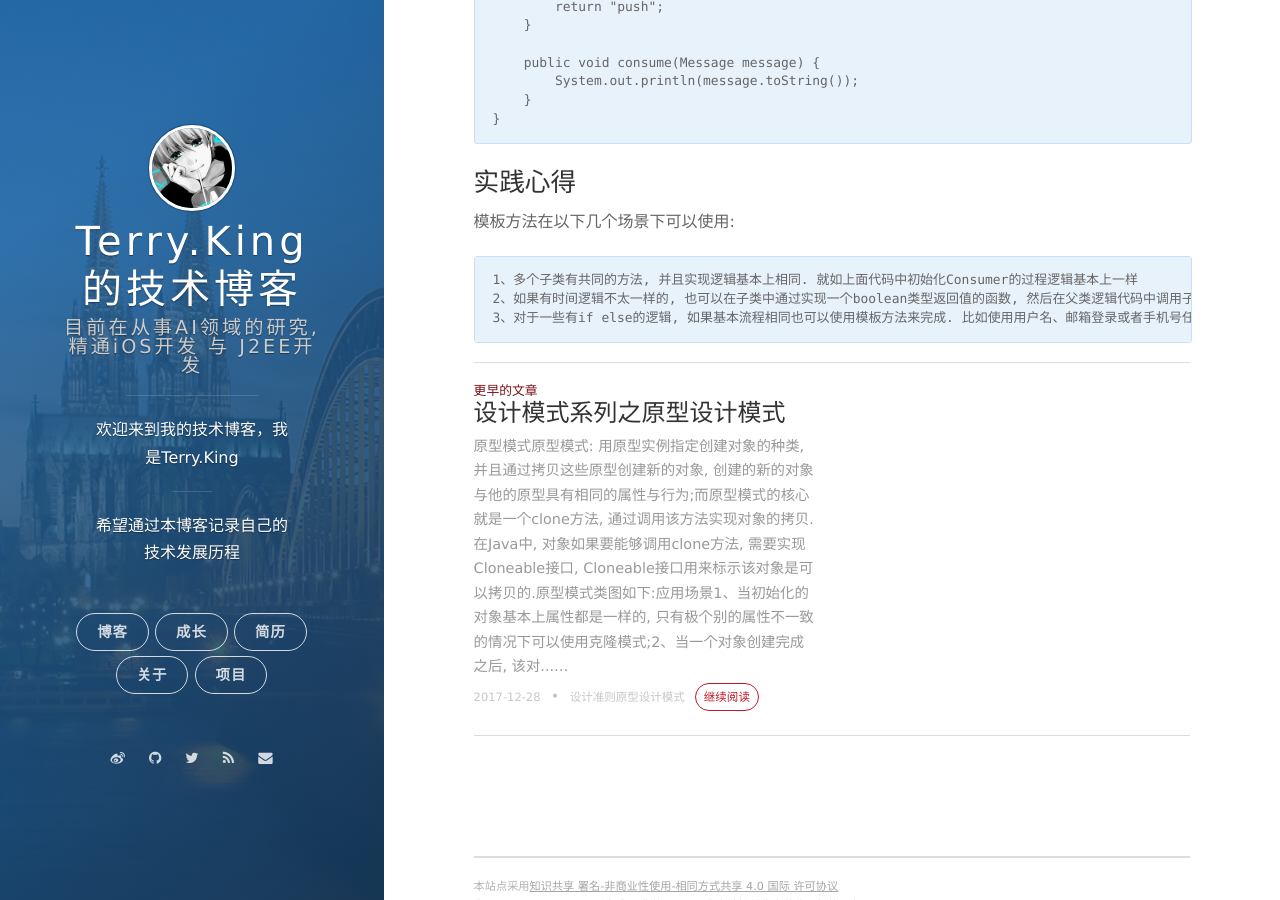
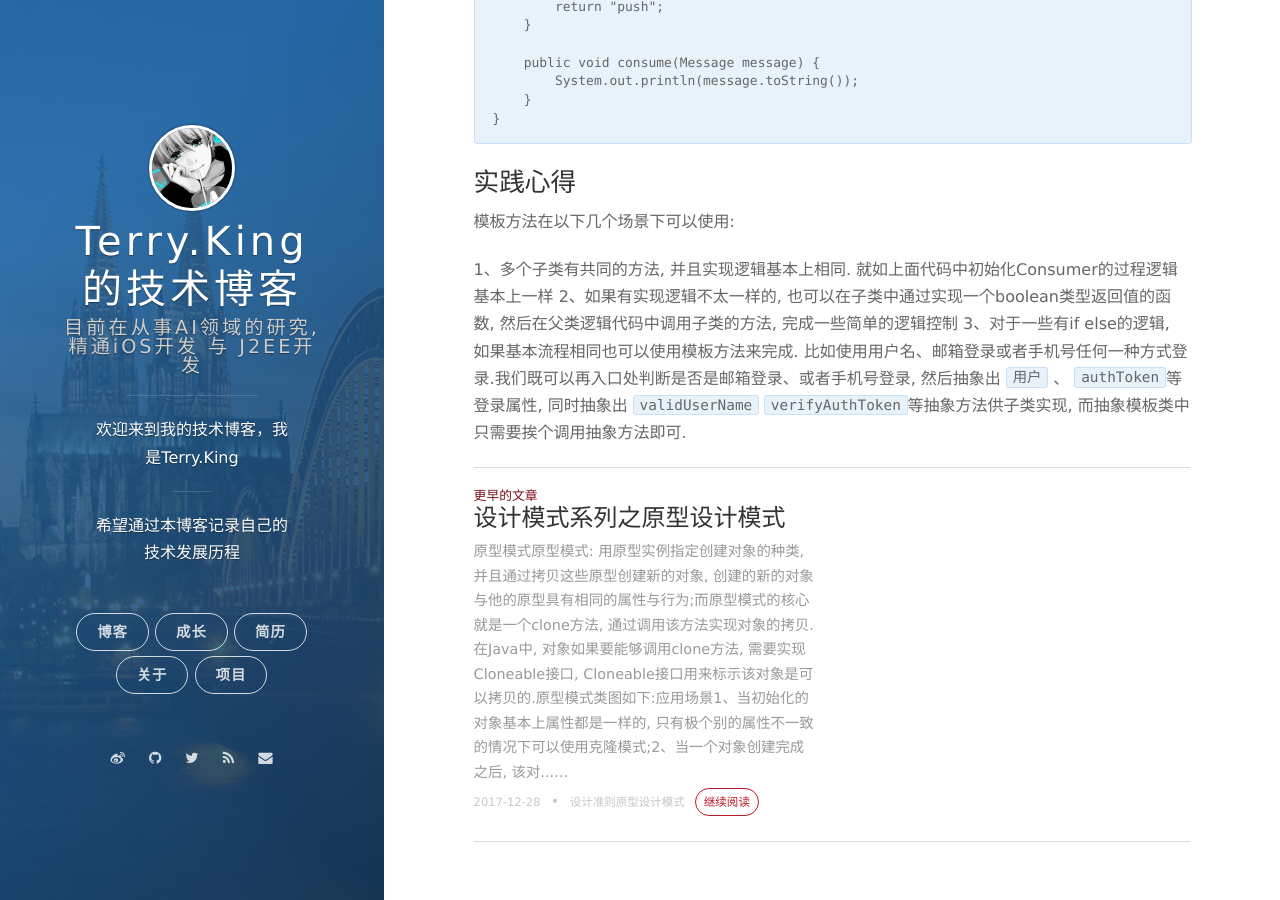
Before and after one commit to terryKing1992/terryKing1992.github.io, a Jekyll site: the page built from _posts/2017-12-28-design-pattern-tutorial-template.md, in a window 1280 px wide and 900 px high, scrolled down 2191 px. Built offline with Jekyll 4.4.1, drawn with Linux system fonts in a browser that asks for light colours; nearby versions of some CDN libraries; comment, search, counter and statistics services are not loaded.

Commit message:
修改博文格式

````diff
--- a/_posts/2017-12-28-design-pattern-tutorial-template.md
+++ b/_posts/2017-12-28-design-pattern-tutorial-template.md
@@ -93,6 +93,6 @@ ConcreteProductB: 功能同 ConcreteProductA
 
 模板方法在以下几个场景下可以使用:
 
-    1、多个子类有共同的方法, 并且实现逻辑基本上相同. 就如上面代码中初始化Consumer的过程逻辑基本上一样
-    2、如果有时间逻辑不太一样的, 也可以在子类中通过实现一个boolean类型返回值的函数, 然后在父类逻辑代码中调用子类的方法, 完成一些简单的逻辑控制
-    3、对于一些有if else的逻辑, 如果基本流程相同也可以使用模板方法来完成. 比如使用用户名、邮箱登录或者手机号任何一种方式登录.我们既可以再入口处判断是否是邮箱登录、或者手机号登录, 然后抽象出 ```用户``` 、 ```authToken```等登录属性, 同时抽象出 ```validUserName``` ```verifyAuthToken```等抽象方法供子类实现, 而抽象模板类中只需要挨个调用抽象方法即可.
+1、多个子类有共同的方法, 并且实现逻辑基本上相同. 就如上面代码中初始化Consumer的过程逻辑基本上一样
+2、如果有实现逻辑不太一样的, 也可以在子类中通过实现一个boolean类型返回值的函数, 然后在父类逻辑代码中调用子类的方法, 完成一些简单的逻辑控制
+3、对于一些有if else的逻辑, 如果基本流程相同也可以使用模板方法来完成. 比如使用用户名、邮箱登录或者手机号任何一种方式登录.我们既可以再入口处判断是否是邮箱登录、或者手机号登录, 然后抽象出 ```用户``` 、 ```authToken```等登录属性, 同时抽象出 ```validUserName``` ```verifyAuthToken```等抽象方法供子类实现, 而抽象模板类中只需要挨个调用抽象方法即可.
````
